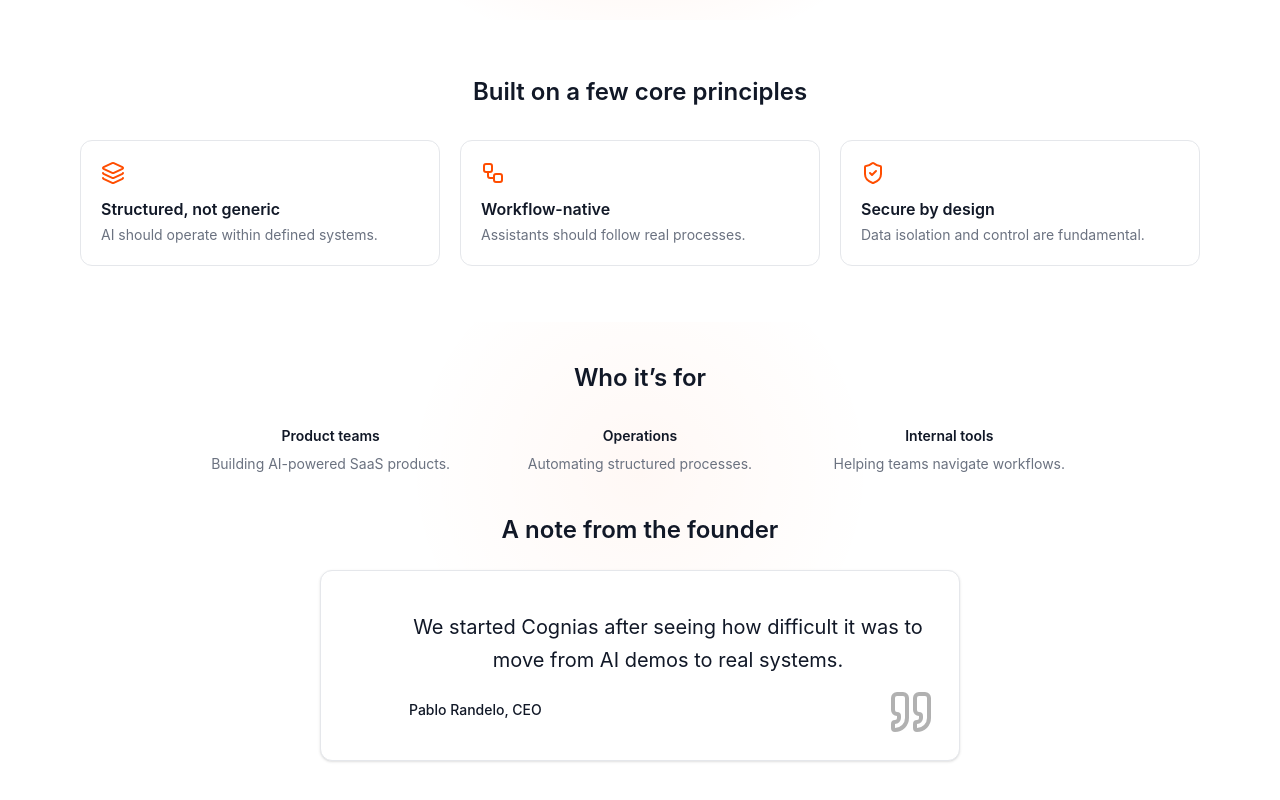
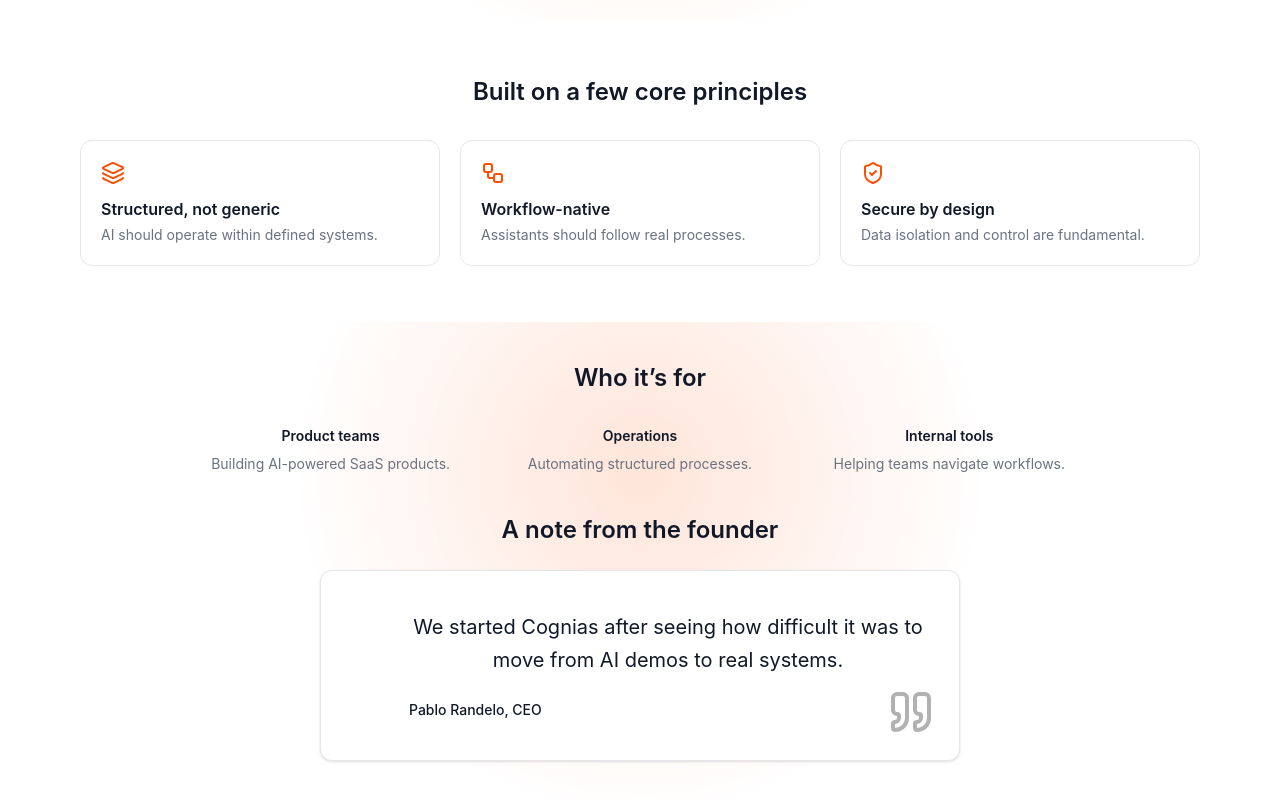
Before and after one commit to prandle/cognias-marketing, a React (Vite) app: page /about in a window 1280 px wide. Shown: the part 960-1760 px from the top of the page. Built offline with nearby package versions, Linux system fonts and the light colour scheme.

Commit message:
about sections bg

```diff
--- a/src/pages/about.tsx
+++ b/src/pages/about.tsx
@@ -158,7 +158,7 @@
         </SectionBand>
 
         {/* WHO + FOUNDER (muted band) */}
-        <SectionBand variant="muted" size="sm">
+        <SectionBand variant="accent" size="sm">
           <div className="space-y-10 text-center">
             <div>
               <h2 className="text-2xl font-semibold text-text mb-8">
--- a/src/version.json
+++ b/src/version.json
@@ -1,3 +1,3 @@
 {
-  "build": 98
+  "build": 99
 }
```
Also changed, not shown: 1 other file (tests, documents, lock files or other folders).
